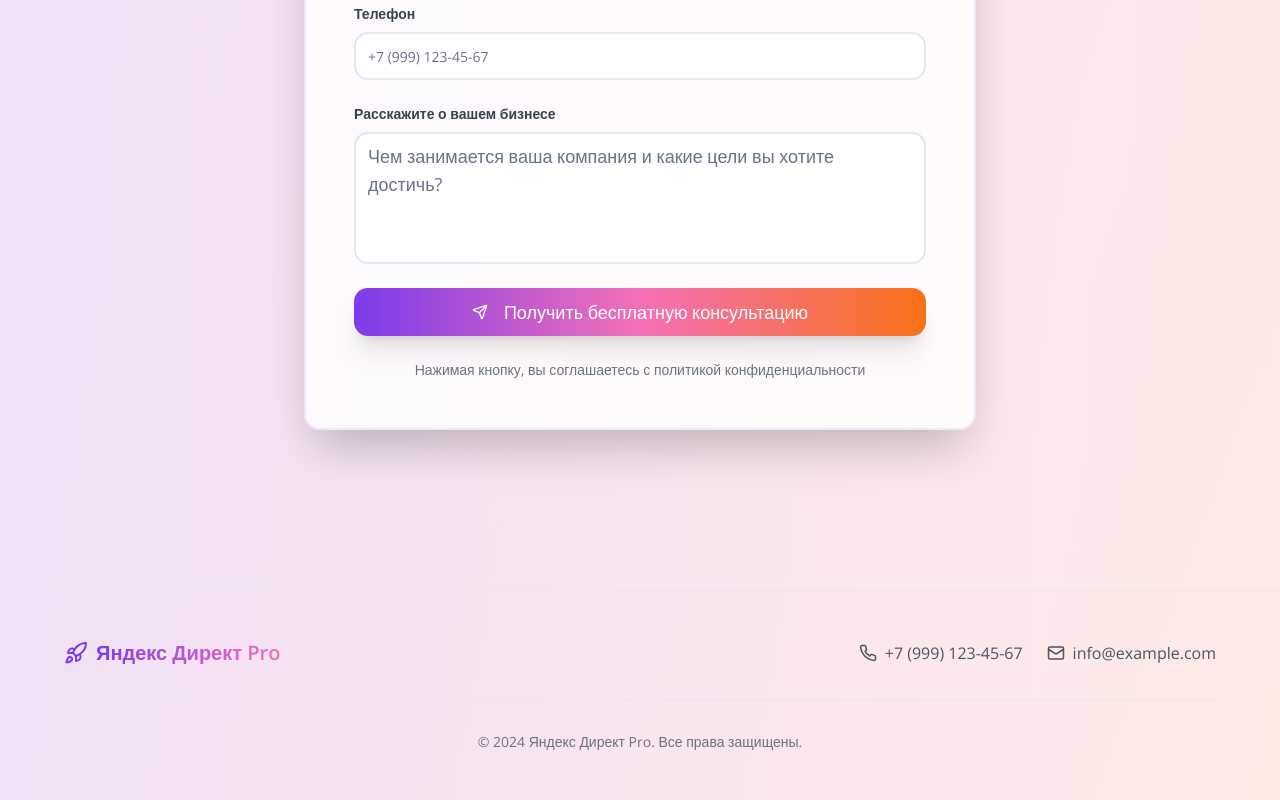
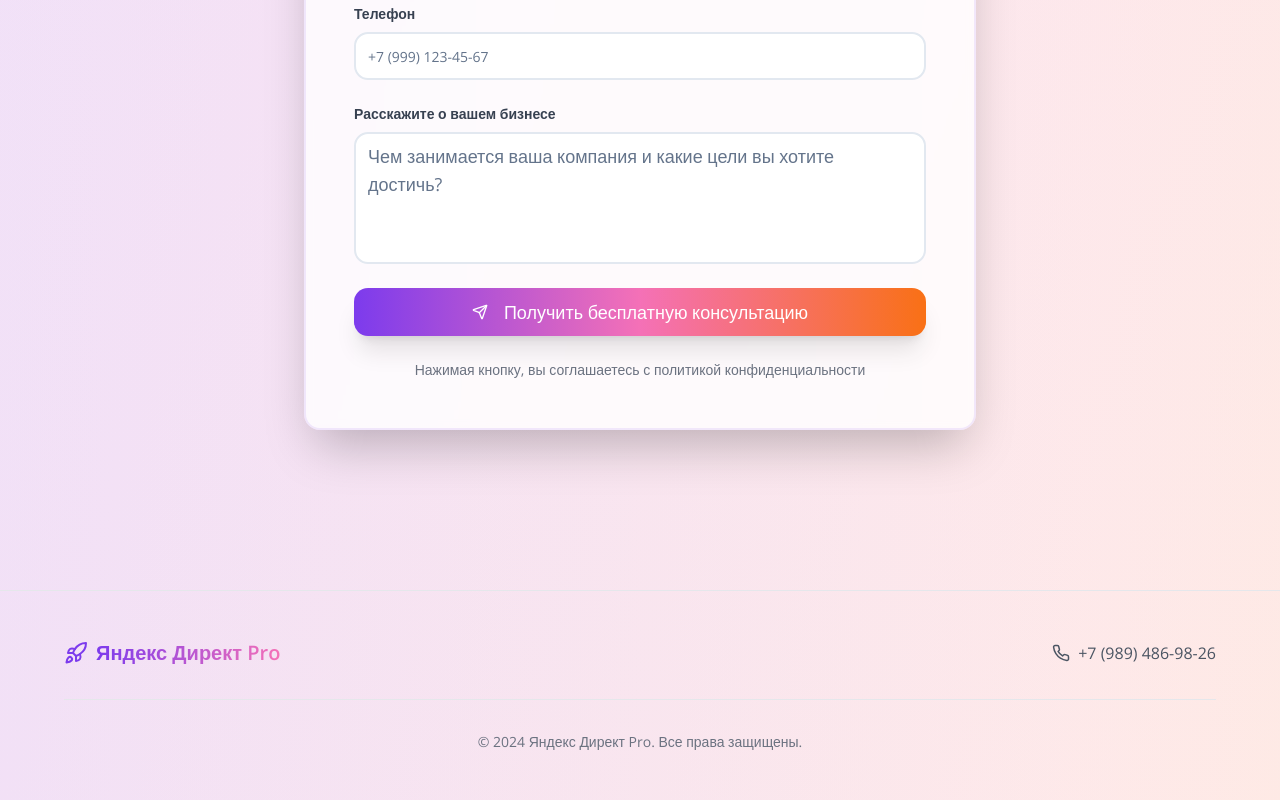
Before and after one commit to pr-poehali-dev/yandex-direct-landing, a React (Vite) app: page / in a window 1280 px wide. Shown: the part 2756-3556 px from the top of the page. Built offline with nearby package versions, Linux system fonts and the light colour scheme.

Commit message:
Добавлен новый функционал в проект

```diff
--- a/src/pages/Index.tsx
+++ b/src/pages/Index.tsx
@@ -271,13 +271,9 @@ const Index = () => {
               </div>
 
               <div className="flex items-center gap-6 text-gray-600">
-                <a href="tel:+79991234567" className="flex items-center gap-2 hover:text-primary transition-colors">
+                <a href="tel:+79894869826" className="flex items-center gap-2 hover:text-primary transition-colors">
                   <Icon name="Phone" size={18} />
-                  +7 (999) 123-45-67
-                </a>
-                <a href="mailto:info@example.com" className="flex items-center gap-2 hover:text-primary transition-colors">
-                  <Icon name="Mail" size={18} />
-                  info@example.com
+                  +7 (989) 486-98-26
                 </a>
               </div>
             </div>
```
